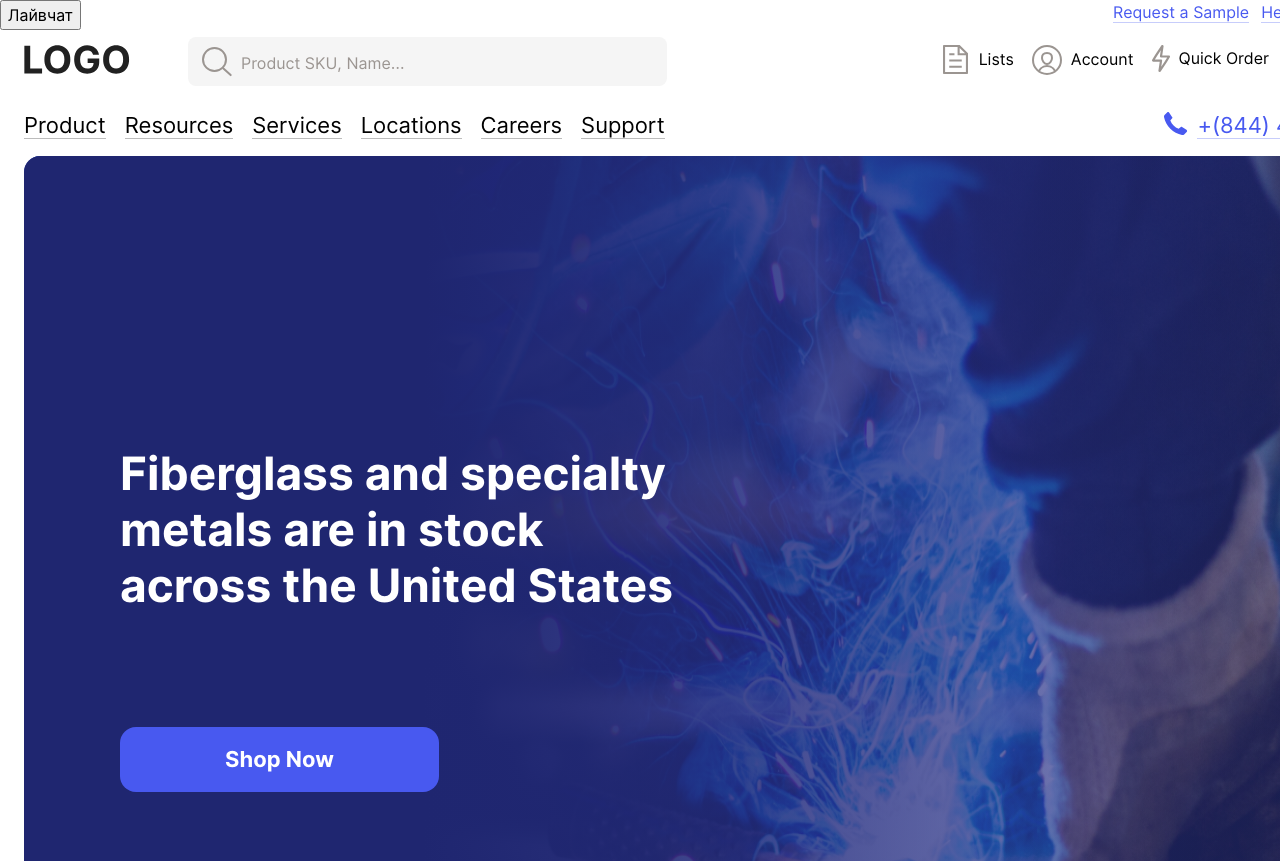
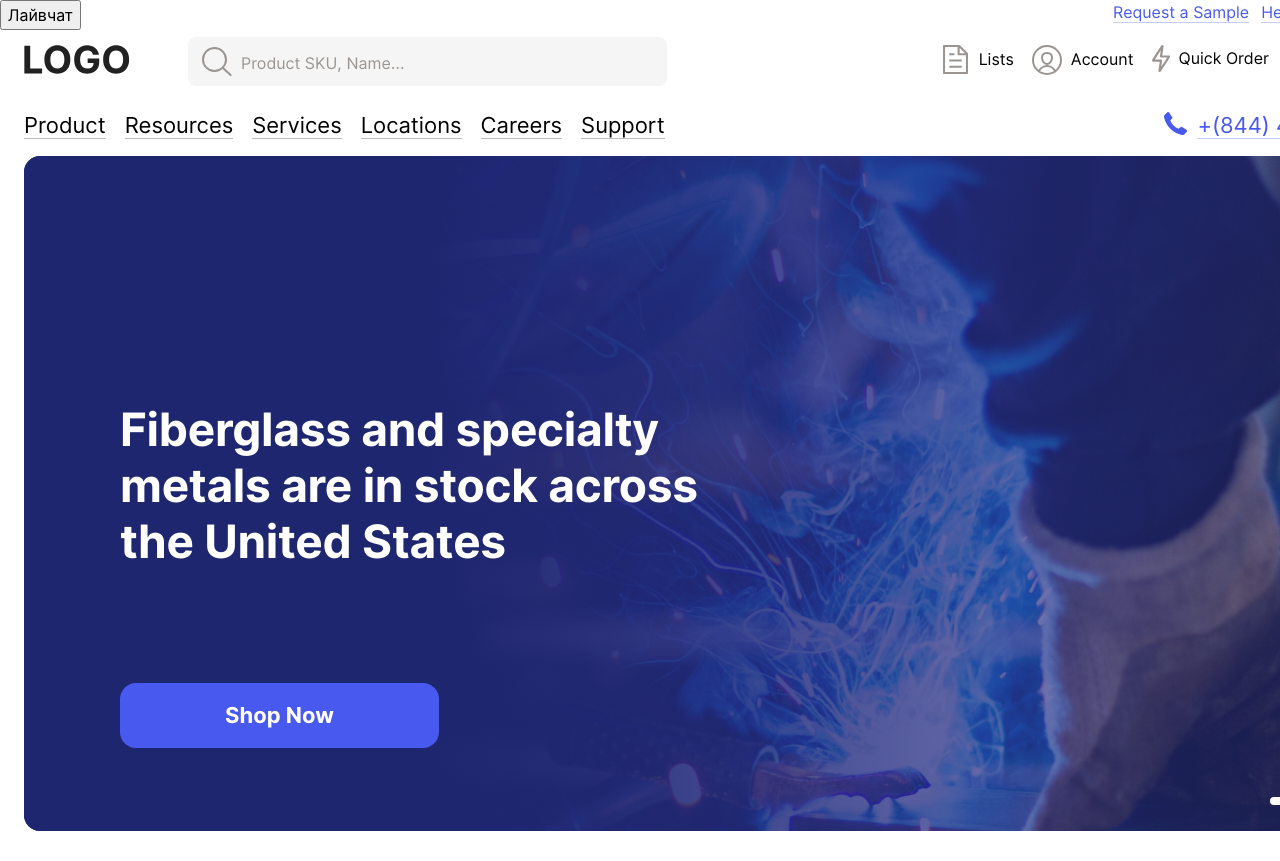
Before and after one commit to midler/4people-test, a React (Create React App) app: page / in a window 1280 px wide. Shown: the top 861 px of the page. Built offline with nearby package versions, Linux system fonts and the light colour scheme.

Commit message:
Fix for Slide

```diff
--- a/src/components/Slide/Slide.scss
+++ b/src/components/Slide/Slide.scss
@@ -2,13 +2,12 @@
 
 .slide {
   min-height: 675px;
-  padding: 244px 96px 141px;
-
+  padding: 200px 96px 83px;
   border-radius: 16px;
   background: linear-gradient(
     90.36deg,
     #1f2670 29.82%,
-    rgba(39, 48, 139, 0) 99.68%
+    rgb(39 48 139 / 0%) 99.68%
   );
   color: white;
   position: relative;
@@ -23,6 +22,7 @@
     font-size: 46px;
     line-height: 1.21;
     margin-bottom: 114px  ;
+    letter-spacing: -0.3px;
   }
 
   &__image-wrapper {
@@ -32,7 +32,7 @@
     z-index: -1;
     height: 100%;
 
-    &:before {
+    &::before {
       content: "";
       position: absolute;
       top: 0;
@@ -42,11 +42,12 @@
       z-index: 1;
       background-image: linear-gradient(
         110.67deg,
-        rgba(54, 68, 196, 0.74) 12.49%,
-        rgba(49, 59, 152, 0.51) 84.84%
+        rgb(54 68 196 / 74%) 12.49%,
+        rgb(49 59 152 / 51%) 84.84%
       );
     }
   }
+
   &__image {
     height: 100%;
   }
```
